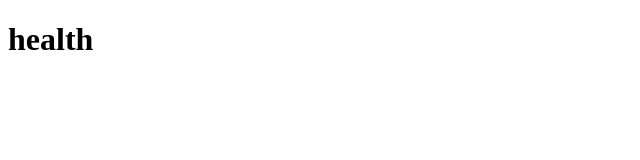
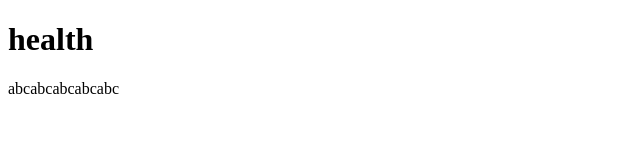
Before and after one commit to Nomansari/health-fitness, a plain HTML site: page index.html in a window 1280 px wide. Shown: the whole page, without its empty margins (0-640 px from the left). Drawn offline with Linux system fonts and the light colour scheme.

Commit message:
added text/span

```diff
--- a/index.html
+++ b/index.html
@@ -7,5 +7,7 @@
 </head>
 <body>
     <h1>health</h1>
+
+    <span>abc</span><span>abc</span><span>abc</span><span>abc</span><span>abc</span>
 </body>
 </html>
```
